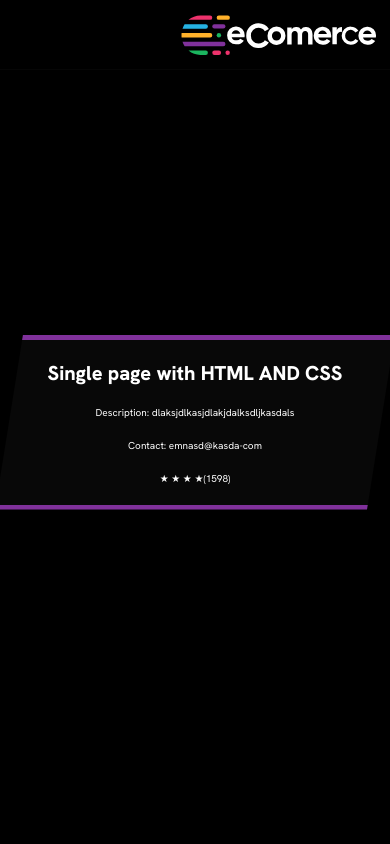
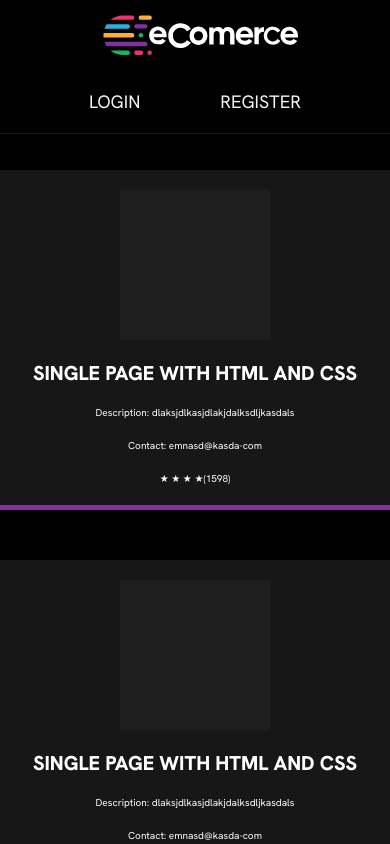
Before and after one commit to Hydorn/Crombie-E-Commerce-Front, a React (Create React App) app: page / in a window 390 px wide. Shown: the top 844 px of the page. Built offline with nearby package versions, Linux system fonts and the light colour scheme.

Commit message:
styles added

```diff
--- a/src/Components/Styles/input.css
+++ b/src/Components/Styles/input.css
@@ -1,17 +1,37 @@
-.label {
-  display: none;
+.input_text{
+  position: relative;
+}
+.label{
+  color: #f4f4f4;
+  position: absolute;
+  font-size: 2rem;
+  top: 1rem;
+  text-transform: capitalize;
 }
 .input {
   font-family: "Hanken Grotesk", sans-serif;
-  font-weight: 200;
-  border: solid 1px #aaaaaa;
+  font-weight: 400;
+  border: none;
+  border-bottom: solid 2px #f5326c;
+  color: #f4f4f4;
+  outline: none;
+  background-color: transparent;
   width: 30rem;
-  height: 5rem;
+  height: 4rem;
   border-radius: 3px;
   font-size: 2rem;
   text-transform: capitalize;
   padding-left: 1.5rem;
+  transition: all 0.2s ease;
 }
 .input:focus {
-  outline: solid 1px gray;
+  border-bottom: solid 2px #80319b;
+  font-size: 5px;
+
 }
+
+.input:focus.label{
+  transform: translateY(-1rem);
+  background-color: red;
+
+}
--- a/src/Components/Styles/navBar.css
+++ b/src/Components/Styles/navBar.css
@@ -2,12 +2,14 @@
   position: fixed;
   display: flex;
   align-items: center;
+  align-content: flex-start;
   justify-content: space-between;
+  flex-wrap: wrap;
   width: 100vw;
-  height: 7rem;
+  min-height: 7rem;
   top: 0;
   left: 0;
-  border-bottom: solid 1px #f4f4f406;
+  border-bottom: solid 1px #f4f4f418;
 }
 .header_img {
   height: 4rem;
@@ -21,7 +23,7 @@
   margin-left: 15rem;
 }
 .header_logo_cont:hover {
-  background-color: #f4f4f406;
+  background-color: #f4f4f418;
   cursor: pointer;
   display: flex;
   justify-content: center;
@@ -58,3 +60,23 @@ a {
   text-decoration: none;
   color: inherit;
 }
+@media (max-width:800px){
+  .header{
+    justify-content: center;
+  }
+  .header_logo_cont{
+    margin-left: 0;
+  }
+  .header a{
+    display: flex;
+    justify-content: center;
+    align-items: center;
+  }
+  .btn_container{
+    justify-content: center;
+    padding: 2rem 0;
+  }
+  .products{
+    margin-top: 7rem;
+  }
+}
--- a/src/Components/Styles/product.css
+++ b/src/Components/Styles/product.css
@@ -1,11 +1,11 @@
-.img {
+.product_img {
   background-color: #f4f4f408;
   width: 15rem;
   height: 15rem;
 }
 
 .product_container {
-  background-color: #f4f4f408;
+  background-color: #f4f4f418;
   display: flex;
   flex-direction: column;
   align-items: center;
@@ -13,52 +13,17 @@
   width: 40rem;
   color: white;
   font-family: "Hanken Grotesk", sans-serif;
-  border-top: solid 5px #80319b;
+  /*border-top: solid 5px #80319b;*/
   border-bottom: solid 5px #80319b;
   padding: 2rem;
   position: relative;
   cursor: pointer;
   z-index: 0;
-  clip-path: polygon(7% 0%, 100% 0%, 93% 100%, 0% 100%);
-}
-.shadow_container {
-  filter: drop-shadow(
-    0 5px 0 0 #ee326c,
-    0 10px 0 0 #ffb12a,
-    0 15px 0 0 #1bb55f,
-    0 -5px 0 0 #ee326c,
-    0 -10px 0 0 #ffb12a,
-    0 -15px 0 0 #1bb55f
-  );
+  /*clip-path: polygon(7% 0%, 100% 0%, 93% 100%, 0% 100%);*/
 }
 .product_container:hover {
   opacity: 0.8;
 }
-/*
-.product_container::before {
-  content: "";
-  display: block;
-  position: absolute;
-  z-index: -20;
-  width: 100%;
-  height: 100%;
-  top: 0;
-  left: 0;
-  transform: scaleY(1.05);
-  border-top: solid 3px #ee326c;
-  border-bottom: solid 3px #ee326c;
+.product_title{
+  text-transform: uppercase;
 }
-.product_container::after {
-  content: "";
-  display: block;
-  position: absolute;
-  z-index: -20;
-  width: 100%;
-  height: 100%;
-  top: 0;
-  left: 0;
-  transform: scaleY(1.08);
-  border-top: solid 3px #ffb12a;
-  border-bottom: solid 3px #ffb12a;
-}
-*/
--- a/src/Components/input.tsx
+++ b/src/Components/input.tsx
@@ -1,13 +1,12 @@
+import { InputHTMLAttributes } from "react";
 import "./Styles/input.css";
 type InputProps = {
-  type: string;
-  placeholder: string;
-};
-const Input: React.FC<InputProps> = ({ type, placeholder }) => {
+} & InputHTMLAttributes<HTMLInputElement> ;
+const Input: React.FC<InputProps> = ({ placeholder, ...props }) => {
   return (
-    <label>
+    <label className="input_text">
       <span className="label">{placeholder}</span>
-      <input className="input" type={type} placeholder={placeholder} required />
+      <input className="input" {...props} />
     </label>
   );
 };
--- a/src/Components/product.tsx
+++ b/src/Components/product.tsx
@@ -1,10 +1,9 @@
 import "./Styles/product.css";
 const Product = () => {
   return (
-    <div className="shadow_container">
       <div className="product_container">
-        <div className="img"></div>
-        <h1>Single page with HTML AND CSS</h1>
+        <div className="product_img"></div>
+        <h1 className="product_title">Single page with HTML AND CSS</h1>
         <p>Description: dlaksjdlkasjdlakjdalksdljkasdals</p>
         <p>Contact: emnasd@kasda-com</p>
         <div className="score">
@@ -12,7 +11,6 @@ const Product = () => {
           <span>(1598)</span>
         </div>
       </div>
-    </div>
   );
 };
 
--- a/src/Pages/Home.tsx
+++ b/src/Pages/Home.tsx
@@ -1,13 +1,19 @@
-import NavBar from "../Components/navBar";
-import Product from "../Components/product";
-
+import NavBar from "../Components/NavBar";
+import Product from "../Components/Product";
+import "./Styles/Home.css"
 const Home = () => {
   return (
-    <>
+    <div className="home_container">
       <NavBar />
-      <div className="products"></div>
+      <div className="products">
       <Product />
-    </>
+      <Product />
+      <Product />
+      <Product />
+      </div>
+
+    </div>
+
   );
 };
 
--- a/src/Pages/Login.tsx
+++ b/src/Pages/Login.tsx
@@ -1,8 +1,8 @@
-import Input from "../Components/input";
+import Input from "../Components/Input";
 import { AiFillLock } from "react-icons/ai";
 import "./Styles/Login.css";
-import SubmitBtn from "../Components/submitBtn";
-import NavBar from "../Components/navBar";
+import SubmitBtn from "../Components/SubmitBtn";
+import NavBar from "../Components/NavBar";
 
 const Login = () => {
   return (
--- a/src/Pages/Register.tsx
+++ b/src/Pages/Register.tsx
@@ -1,8 +1,8 @@
-import Input from "../Components/input";
+import Input from "../Components/Input";
 import { AiFillLock } from "react-icons/ai";
 import "./Styles/Login.css";
-import SubmitBtn from "../Components/submitBtn";
-import NavBar from "../Components/navBar";
+import SubmitBtn from "../Components/SubmitBtn";
+import NavBar from "../Components/NavBar";
 
 const Register = () => {
   return (
--- a/src/Pages/Styles/Home.css
+++ b/src/Pages/Styles/Home.css
@@ -0,0 +1,13 @@
+.home_container{
+    padding-top: 10rem;
+    max-width: 100vw;
+    max-height: 100vh;
+    display: flex;
+    justify-content: center;
+}
+.products{
+    display: flex;
+    flex-wrap: wrap;
+    justify-content: center;
+    gap: 5rem;
+}
--- a/src/Pages/Styles/Login.css
+++ b/src/Pages/Styles/Login.css
@@ -7,7 +7,7 @@
   justify-content: space-between;
 }
 .form_container {
-  background-color: #f4f4f406;
+  background-color: #f4f4f418;
   font-family: "Hanken Grotesk", sans-serif;
   border-radius: 5px;
   min-width: 60rem;
```
